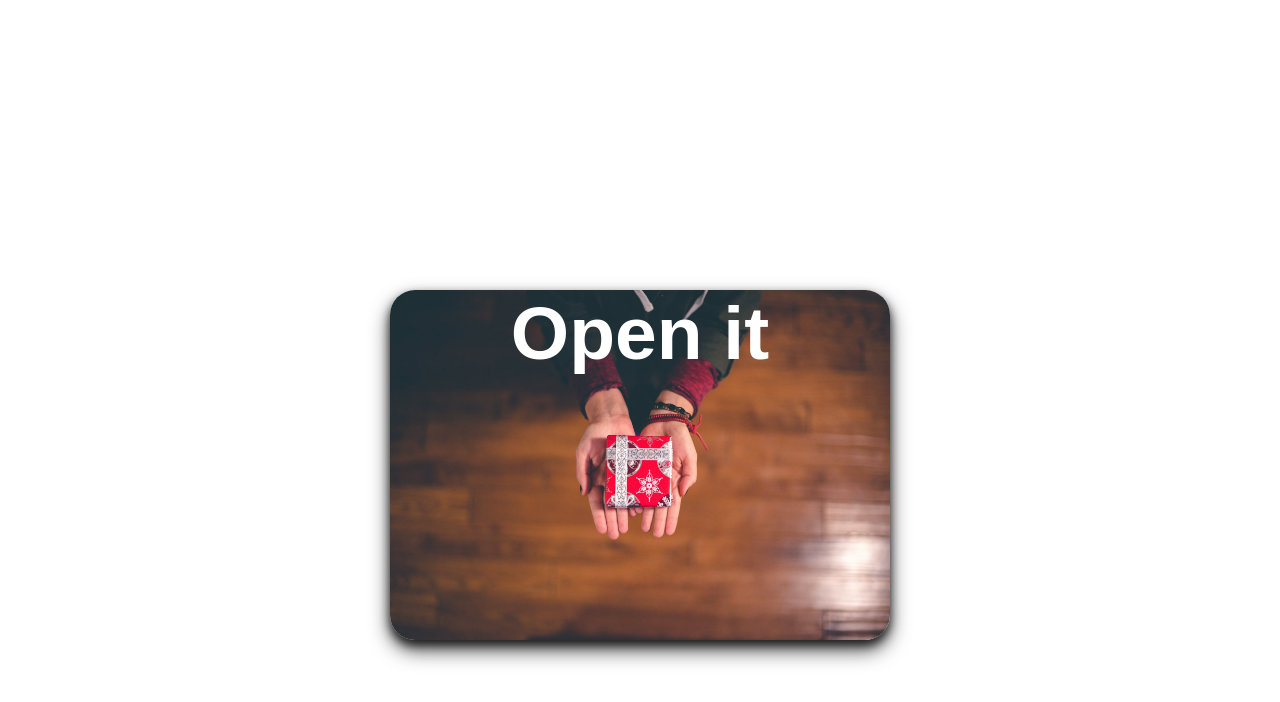
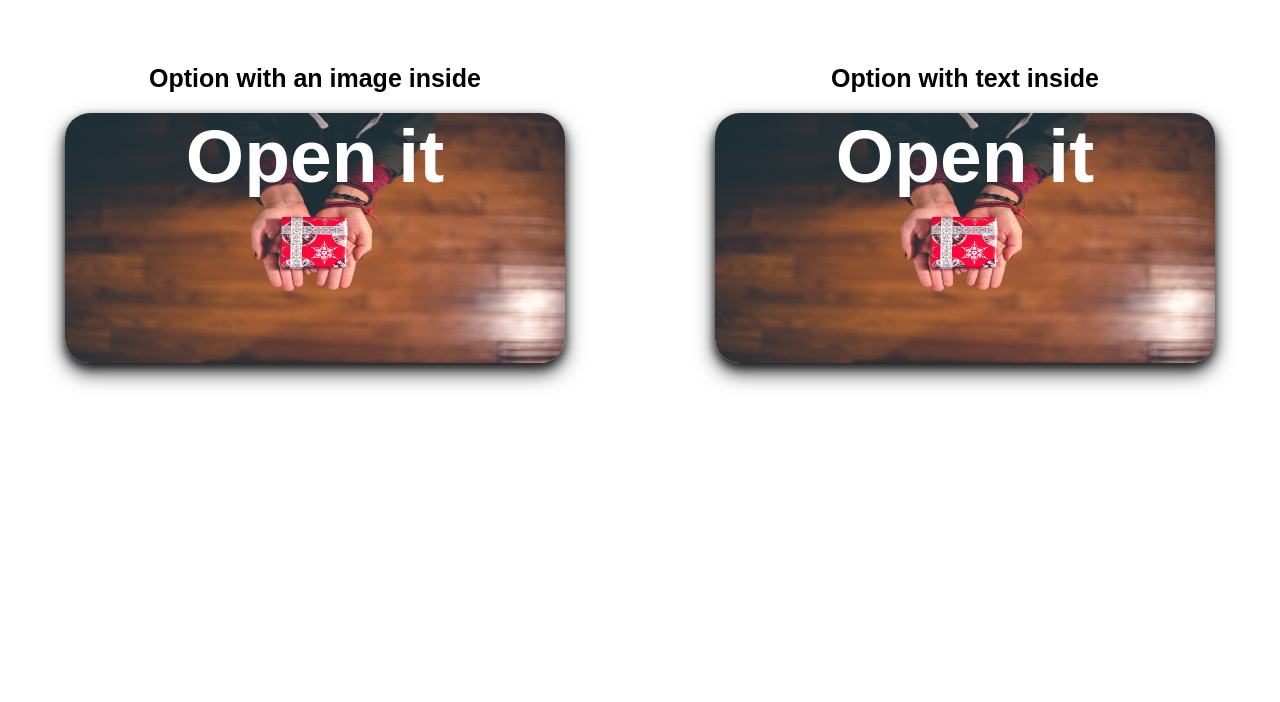
Before and after one commit to Syvyj/3d-css-reveal-on-hover-, a plain HTML site: page index.html in a window 1280 px wide. Drawn offline with Linux system fonts and the light colour scheme.

Commit message:
updated css

```diff
--- a/index.html
+++ b/index.html
@@ -8,6 +8,8 @@
   </head>
   <body>
     <div class="wrapper">
+      <div class="box-container">
+        <h3 class="box-name">Option with an image inside</h3>
         <div class="box-wrapper">
           <div class="box second">
             <div class="side side1"><h2>It's for you</h2></div>
@@ -19,5 +21,18 @@
           </div>
         </div>
       </div>
+      <div class="box-container">
+        <h3 class="box-name">Option with text inside</h3>
+        <div class="box-wrapper text-box">
+          <div class="box first">
+            <div class="side side1"><h2>Open it</h2></div>
+            <div class="side side2"><h2>Open it</h2></div>
+          </div>
+          <div class="box text-content">
+            <p>Here is the text content</p>
+          </div>
+        </div>
+      </div>
+    </div>
   </body>
 </html>
--- a/style.css
+++ b/style.css
@@ -14,14 +14,15 @@ body {
 
 /* Wrapper for the box */
 .wrapper {
-  margin-top: 40px;
+  margin-top: 5%;
+  display: flex;
+  gap: 150px;
 }
 
 .box-wrapper {
   position: relative;
   width: 500px;
-  height: 350px;
-  top: 250px;
+  height: 250px;
   box-shadow: 0px 10px 20px rgba(0, 0, 0, 0.7), 0px 5px 10px rgba(0, 0, 0, 0.7);
   border-radius: 25px;
   overflow: visible;
@@ -57,13 +58,13 @@ body {
   top: 0;
   left: 0;
   width: 500px;
-  height: 350px;
+  height: 250px;
   transition: 0.5s linear all;
   display: flex;
   align-items: center;
   justify-content: center;
   font-size: 50px;
-  background-size: 500px 350px;
+  background-size: 500px 250px;
 }
 
 /* Styles for headings inside the box */
@@ -82,8 +83,8 @@ body {
   overflow: hidden;
   position: relative;
   width: 250px;
-  height: 350px;
-  background-size: 500px 350px;
+  height: 250px;
+  background-size: 500px 250px;
   transition: 1s cubic-bezier(0.5, -0.03, 0.58, 1.08) transform, 1s opacity;
   will-change: transform, opacity;
 }
@@ -97,7 +98,7 @@ body {
   width: 100%;
   height: 100%;
   opacity: 0;
-  transition: 1s cubic-bezier(0.5, -0.03, 0.58, 1.08) opacity; /* Transparency animation */
+  transition: 1s cubic-bezier(0.5, -0.03, 0.58, 1.08) opacity;
 }
 
 /* Background positioning for the first side */
@@ -159,3 +160,26 @@ body {
 .box.second .side {
   background-image: url(./images/2.jpg);
 }
+
+/* Styles for the text content box */
+.box.text-content {
+  opacity: 0;
+  transition: 1s ease opacity;
+  font-size: 20px;
+  font-family: sans-serif;
+  display: flex;
+  align-items: center;
+  justify-content: center;
+  text-align: center;
+}
+
+.box-wrapper:hover .text-content {
+  opacity: 1;
+}
+
+.box-name {
+  margin-bottom: 20px;
+  text-align: center;
+  font-size: 25px;
+  font-family: sans-serif;
+}
```
Lines whose indentation alone changed are shown as unchanged.
